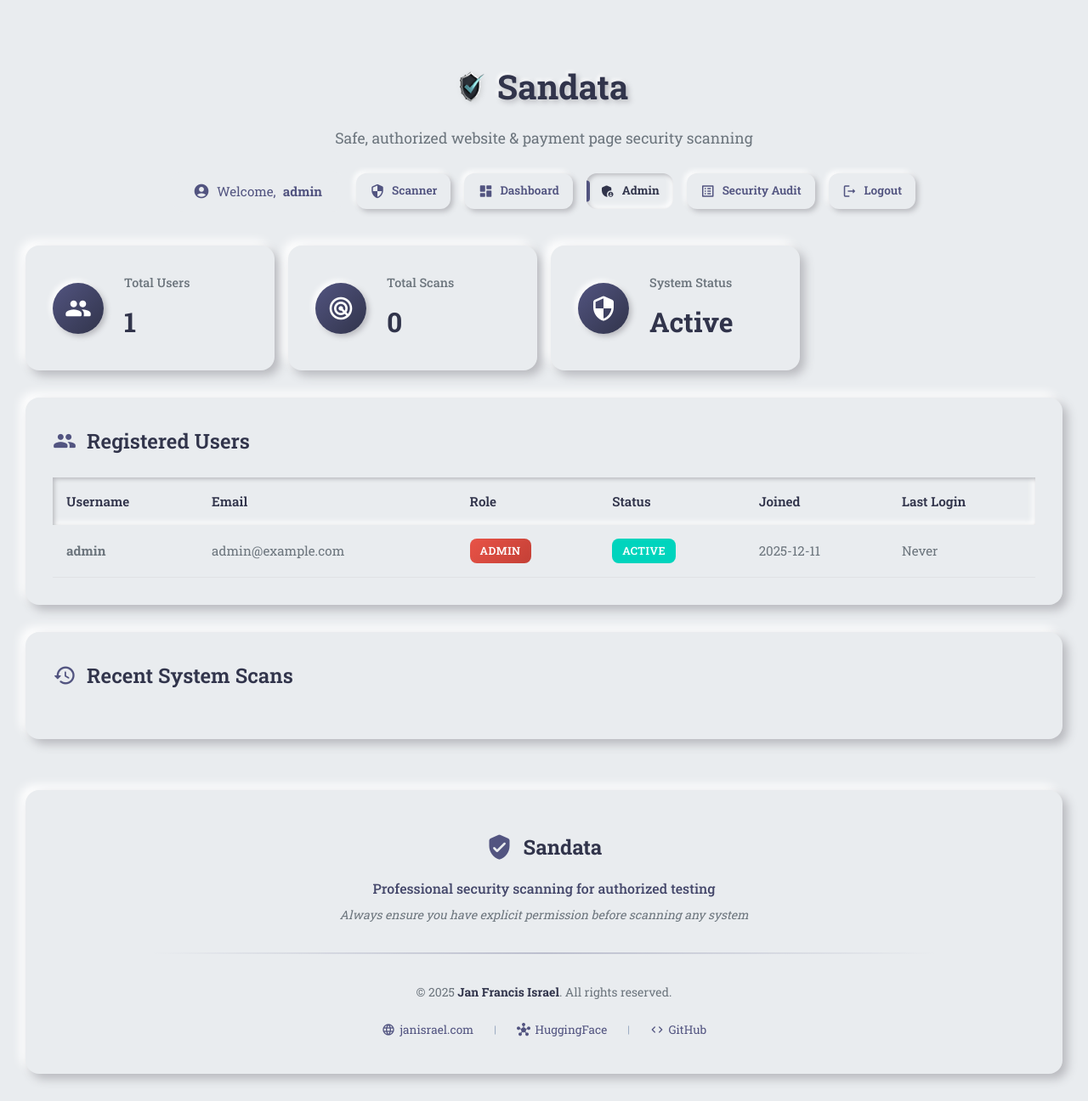
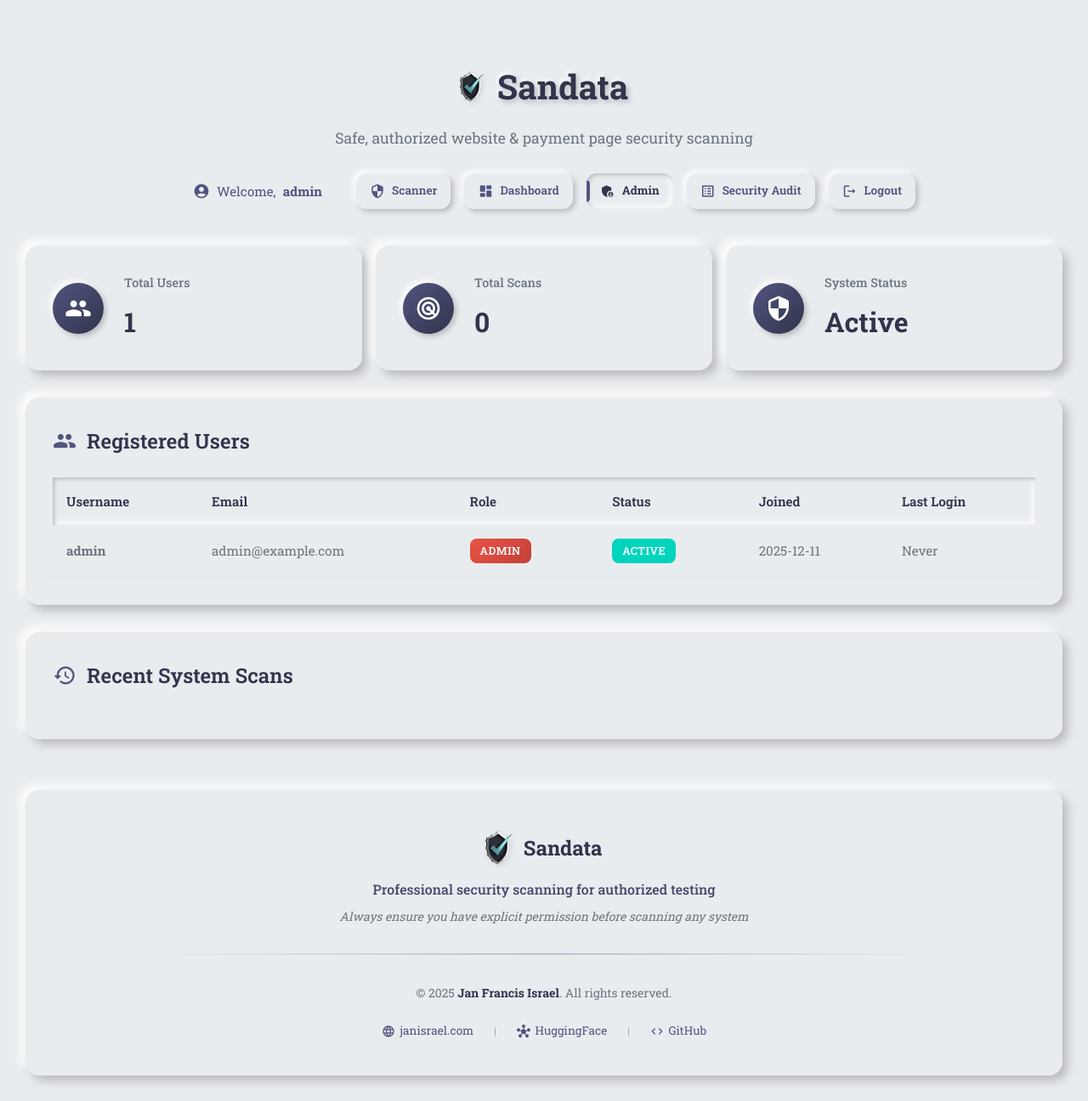
Before and after one commit to janisrael/sandata, a Flask app: page /admin in a window 1280 px wide. Shown: the whole page at 85% size. Before the commit the page ends 1274 px from the top, so only its background shows below. Run offline with Flask 3, Linux system fonts and the light colour scheme; a user stored in the database is signed in; data comes from the database, SQL or seed files in the repository; data that the repository does not hold is empty; parts of the project's set-up code (start-up, migrations or seed data) failed here and were passed over.

Commit message:
Replace footer icons with Sandata logo image and update CSS
- Replace verified_user icon with logo image in all templates
- Update footer-icon CSS to match header logo size (40px height)
- Fix duplicate version parameter in index.html
- Update stats-grid from 4 to 3 columns (user modification)
- Applied to: index, dashboard, login, register, admin, security_list

```diff
--- a/static/style.css
+++ b/static/style.css
@@ -1399,8 +1399,11 @@ color: #ffffff;
 }
 
 .footer-icon {
-  font-size: 32px !important;
-  color: var(--accent-primary);
+  height: 40px;
+  width: auto;
+  max-width: 120px;
+  object-fit: contain;
+  filter: drop-shadow(2px 2px 3px rgba(0, 0, 0, 0.1));
 }
 
 .footer-brand h3 {
@@ -2690,7 +2693,7 @@ color: #ffffff;
 
   /* Stats Grid Desktop */
   .stats-grid {
-    grid-template-columns: repeat(4, 1fr);
+    grid-template-columns: repeat(3, 1fr);
   }
 
   /* Navigation Desktop */
--- a/templates/admin.html
+++ b/templates/admin.html
@@ -171,7 +171,7 @@
     <footer class="footer">
       <div class="footer-top">
         <div class="footer-brand">
-          <span class="material-icons-round footer-icon">verified_user</span>
+          <img src="/static/img/sandata_3_modified.png" alt="Sandata Logo" class="footer-icon">
           <h3>Sandata</h3>
         </div>
         <p class="footer-tagline">Professional security scanning for authorized testing</p>
--- a/templates/dashboard.html
+++ b/templates/dashboard.html
@@ -159,7 +159,7 @@
     <footer class="footer">
       <div class="footer-top">
         <div class="footer-brand">
-          <span class="material-icons-round footer-icon">verified_user</span>
+          <img src="/static/img/sandata_3_modified.png" alt="Sandata Logo" class="footer-icon">
           <h3>Sandata</h3>
         </div>
         <p class="footer-tagline">Professional security scanning for authorized testing</p>
--- a/templates/index.html
+++ b/templates/index.html
@@ -15,7 +15,7 @@
 
   <link rel="stylesheet" href="https://fonts.googleapis.com/css2?family=Roboto+Slab:wght@300;400;500;600;700&display=swap">
   <link rel="stylesheet" href="https://fonts.googleapis.com/css2?family=Material+Icons+Round">
-  <link rel="stylesheet" href="/static/style.css?v=2.0.1?v=2.0.1">
+  <link rel="stylesheet" href="/static/style.css?v=2.0.1">
   <style>
     .advanced-alert-note {
         background-color: #2d2d2d;
@@ -194,7 +194,7 @@
     <footer class="footer">
       <div class="footer-top">
         <div class="footer-brand">
-          <span class="material-icons-round footer-icon">verified_user</span>
+          <img src="/static/img/sandata_3_modified.png" alt="Sandata Logo" class="footer-icon">
           <h3>Sandata</h3>
         </div>
         <p class="footer-tagline">Professional security scanning for authorized testing</p>
--- a/templates/login.html
+++ b/templates/login.html
@@ -96,7 +96,7 @@
     <footer class="footer">
         <div class="footer-top">
           <div class="footer-brand">
-            <span class="material-icons-round footer-icon">verified_user</span>
+            <img src="/static/img/sandata_3_modified.png" alt="Sandata Logo" class="footer-icon">
             <h3>Sandata</h3>
           </div>
           <p class="footer-tagline">Professional security scanning for authorized testing</p>
--- a/templates/register.html
+++ b/templates/register.html
@@ -113,7 +113,7 @@
     <footer class="footer">
         <div class="footer-top">
           <div class="footer-brand">
-            <span class="material-icons-round footer-icon">verified_user</span>
+            <img src="/static/img/sandata_3_modified.png" alt="Sandata Logo" class="footer-icon">
             <h3>Sandata</h3>
           </div>
           <p class="footer-tagline">Professional security scanning for authorized testing</p>
--- a/templates/security_list.html
+++ b/templates/security_list.html
@@ -654,7 +654,7 @@
     <footer class="footer">
       <div class="footer-top">
         <div class="footer-brand">
-          <span class="material-icons-round footer-icon">verified_user</span>
+          <img src="/static/img/sandata_3_modified.png" alt="Sandata Logo" class="footer-icon">
           <h3>Sandata</h3>
         </div>
         <p class="footer-tagline">Professional security scanning for authorized testing</p>
```
